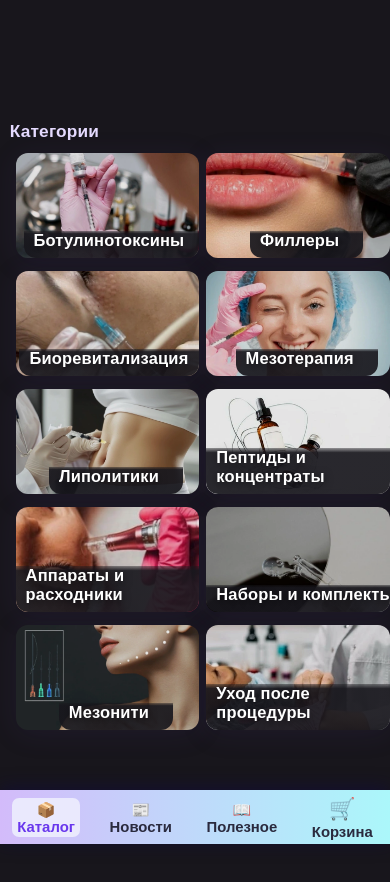
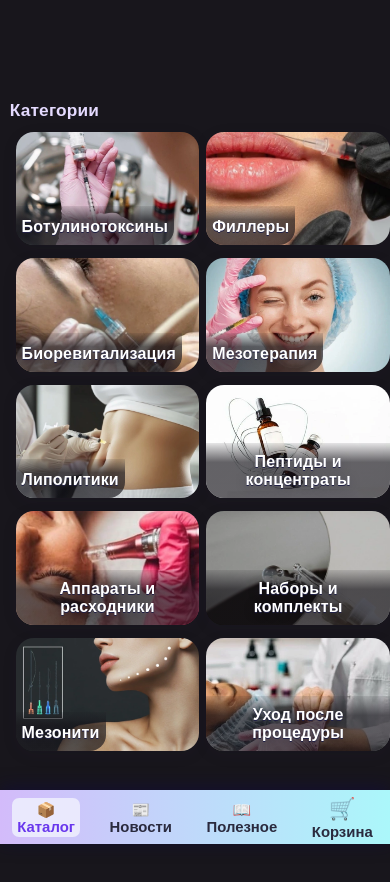
Before and after one commit to AlexSalavat/facade-stone-app, a React (Vite) app: page /catalog in a window 390 px wide. Shown: the top 882 px of the page. Built offline with nearby package versions, Linux system fonts and the light colour scheme.

Commit message:
first duuu

```diff
--- a/src/components/CategoryCard.css
+++ b/src/components/CategoryCard.css
@@ -1,76 +1,72 @@
-.category-cards-grid {
-  display: grid;
-  grid-template-columns: 1fr 1fr;
-  gap: 18px 16px; /* между рядами и столбцами */
-  margin: 0 auto;
-  max-width: 480px;
-  padding: 0 6px;
+.category-card {
+  position: relative;
+  border-radius: 18px;
+  overflow: hidden;
+  box-shadow: 0 4px 16px rgba(38, 30, 61, 0.08);
+  cursor: pointer;
+  background: #18161c;
+  transition: transform 0.12s, box-shadow 0.14s;
+  min-height: 108px;
+  aspect-ratio: 1.62/1;
+  display: flex;
+  align-items: flex-end;
 }
 
-.category-card {
-  position: relative;
-  border-radius: 20px;
-  overflow: hidden;
-  cursor: pointer;
-  box-shadow: 0 4px 28px 0 rgba(70, 47, 130, 0.14);
-  transition: box-shadow 0.13s, transform 0.13s;
-  background: #19181d;
-  height: 140px;
-  min-height: 130px;
-  display: flex;
-  align-items: flex-end;
-  justify-content: center;
+.category-card:active,
+.category-card:focus {
+  transform: scale(0.97);
+  box-shadow: 0 4px 24px rgba(120, 80, 180, 0.15);
 }
 
 .category-card-img {
-  position: absolute;
-  inset: 0;
   width: 100%;
   height: 100%;
   object-fit: cover;
-  z-index: 1;
-  filter: brightness(0.89) contrast(1.04);
-  transition: filter 0.13s;
+  display: block;
+  position: absolute;
+  inset: 0;
+  z-index: 0;
 }
 
 .category-card-title {
   position: relative;
-  z-index: 2;
+  z-index: 1;
   width: 100%;
-  padding: 0 9px 13px 12px;
+  text-align: center;
   font-family: 'Montserrat', Arial, sans-serif;
-  font-size: 1.17rem;
+  font-size: 1.18rem;
   font-weight: 700;
   color: #fff;
-  text-shadow: 0 2px 8px #0008;
   letter-spacing: 0.01em;
-  text-align: left;
-  background: linear-gradient(0deg, #19181eeb 90%, #19181d66 100%, #19181d00 100%);
-  border-bottom-left-radius: 20px;
-  border-bottom-right-radius: 20px;
-}
-
-.category-card:active,
-.category-card:focus {
-  box-shadow: 0 4px 28px 0 rgba(120, 100, 190, 0.21);
-  transform: scale(0.98);
+  text-shadow:
+    0 2px 12px rgba(18,12,44,0.28),
+    0 1px 0 #25254a;
+  padding: 13px 10px 11px 10px;
+  background: linear-gradient(
+    0deg,
+    rgba(24, 22, 28, 0.67) 65%,
+    rgba(24, 22, 28, 0.10) 100%
+  );
+  border-bottom-left-radius: 16px;
+  border-bottom-right-radius: 16px;
+  box-sizing: border-box;
+  min-height: 48px;
+  display: flex;
+  align-items: flex-end;
+  justify-content: center;
+  /* Текст переносится по словам! */
+  word-break: break-word;
+  white-space: normal;
 }
 
 @media (max-width: 540px) {
-  .category-cards-grid {
-    max-width: 100vw;
-    padding: 0 2vw;
-    gap: 13px 7px;
-  }
   .category-card {
-    min-height: 105px;
-    height: 24vw;
-    border-radius: 12px;
+    min-height: 88px;
+    aspect-ratio: 1.62/1;
   }
   .category-card-title {
-    font-size: 1.03rem;
-    padding: 0 7px 8px 10px;
-    border-bottom-left-radius: 12px;
-    border-bottom-right-radius: 12px;
+    font-size: 1rem;
+    padding: 10px 6px 9px 6px;
+    min-height: 39px;
   }
 }
```
